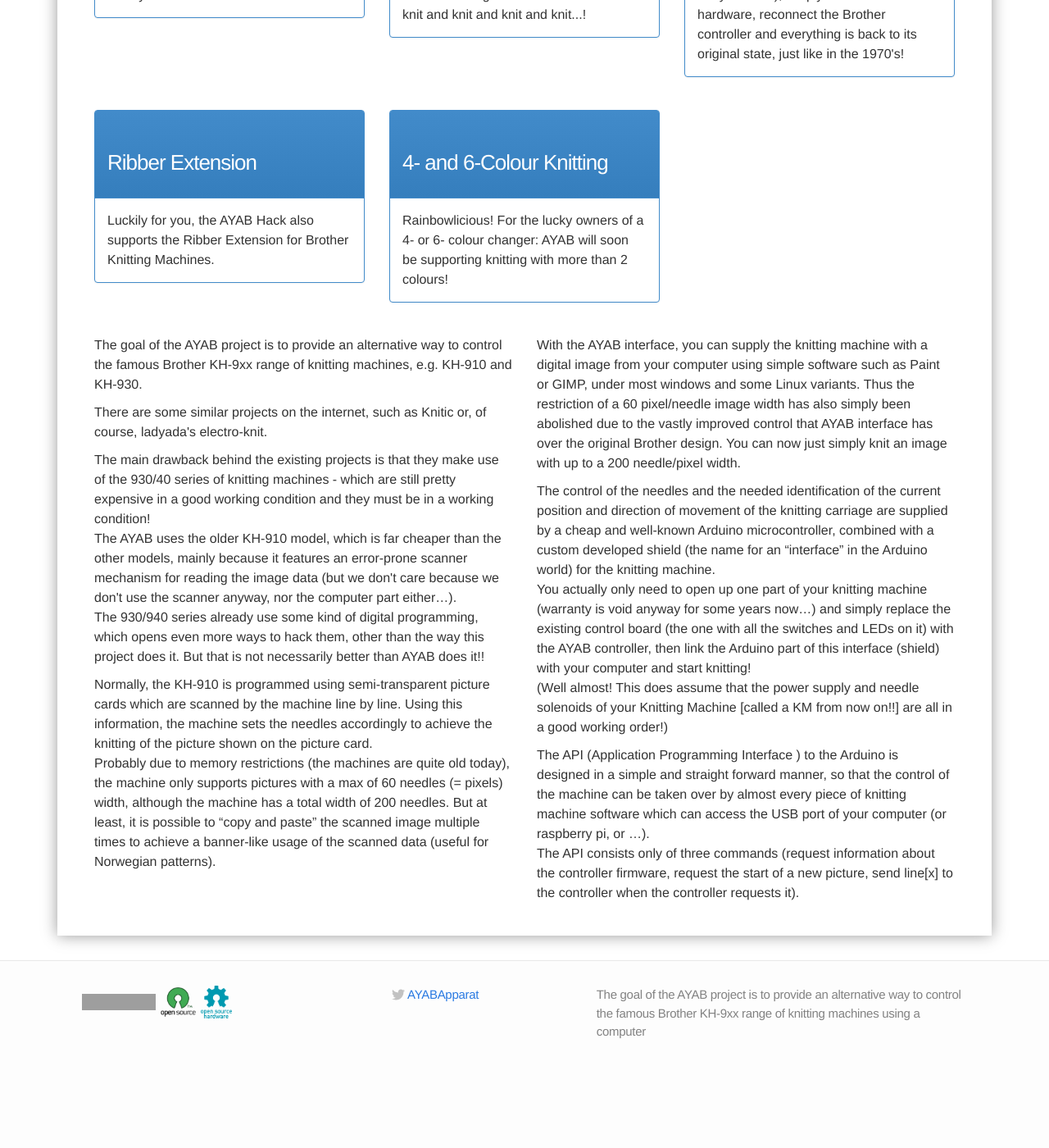
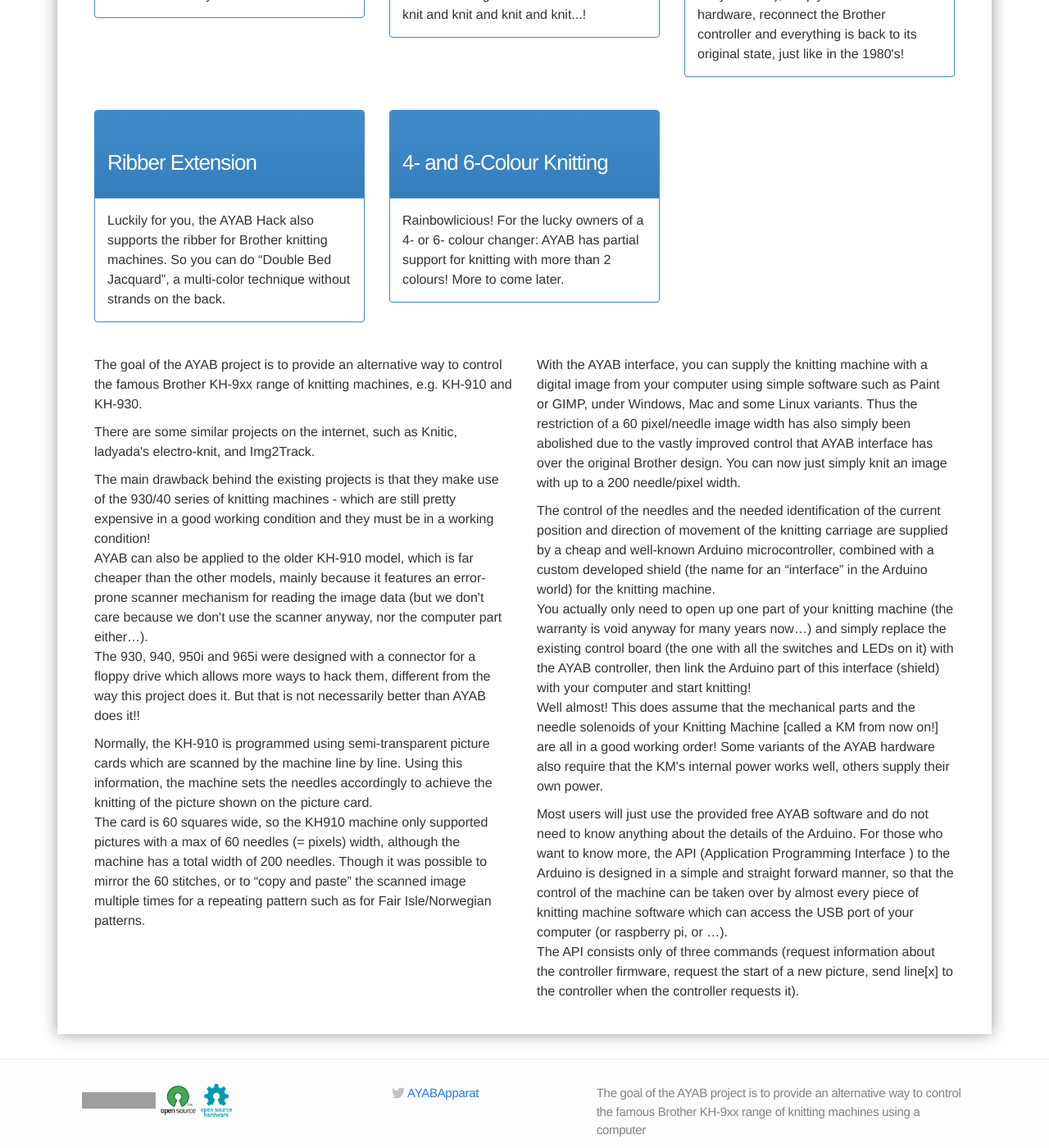
Before and after one commit to AllYarnsAreBeautiful/allyarnsarebeautiful.github.io, a Jekyll site: the page built from features.md, in a window 1280 px wide and 1400 px high, scrolled down 526 px. Shown: the whole window at 82% size. Built offline with Jekyll 4.4.1, drawn with Linux system fonts in a browser that asks for light colours; before the commit the page ends 1851 px from its top, so only the background shows below that; some of the changed text lies outside the part shown; grey boxes are pictures that could not be loaded.

Commit message:
Update features.md
text changes. What do you think about the change of title from Features to What is AYAB?

```diff
--- a/features.md
+++ b/features.md
@@ -1,6 +1,6 @@
 ---
 layout: page
-title: Features
+title: What is AYAB?
 permalink: /features/
 ---
 
@@ -11,7 +11,7 @@ permalink: /features/
      <h3 class="panel-title">My knitting, my pattern!</h3>
    </div>
    <div class="panel-body">
-   Pixels are needles, needles are pixels. Getting from an image on your computer to a cosy sweater in a very simple and convenient manner. Thus you can decide what you want to wear!
+   Pixels are needles, needles are pixels. Getting from an image on your computer to a design on a cosy sweater in a very simple and convenient manner. Thus you can decide what you want to wear!
    </div>
  </div>
 </div>
@@ -33,7 +33,7 @@ permalink: /features/
      <h3 class="panel-title">Easily applicable</h3>
    </div>
    <div class="panel-body">
-   The AYAB hack (as we call our Arduino and shield) is non-destructive and fully reversible! That is, if you want to go back to the original Brother technology again (I bet you won't), simply remove the AYAB hardware, reconnect the Brother controller and everything is back to its original state, just like in the 1970's!
+   The AYAB hack (as we call our Arduino and shield) is non-destructive and fully reversible! That is, if you want to go back to the original Brother technology again (I bet you won't), simply remove the AYAB hardware, reconnect the Brother controller and everything is back to its original state, just like in the 1980's!
    </div>
  </div>
 </div>
@@ -46,7 +46,7 @@ permalink: /features/
      <h3 class="panel-title">Ribber Extension</h3>
    </div>
    <div class="panel-body">
-   Luckily for you, the AYAB Hack also supports the Ribber Extension for Brother Knitting Machines.
+   Luckily for you, the AYAB Hack also supports the ribber for Brother knitting machines. So you can do “Double Bed Jacquard”, a multi-color technique without strands on the back.
    </div>
  </div>
 </div>
@@ -58,7 +58,7 @@ permalink: /features/
    </div>
    <div class="panel-body">
    Rainbowlicious!
-   For the lucky owners of a 4- or 6- colour changer: AYAB will soon be supporting knitting with more than 2 colours!
+   For the lucky owners of a 4- or 6- colour changer: AYAB has partial support for knitting with more than 2 colours! More to come later.
    </div>
  </div>
 </div>
@@ -68,25 +68,25 @@ permalink: /features/
     <div class="col-sm-6">
 <p>The goal of the AYAB project is to provide an alternative way to control the famous Brother KH-9xx range of knitting machines, e.g. KH-910 and KH-930.</p>
 
-<p>There are some similar projects on the internet, such as Knitic or, of course, ladyada's electro-knit.</p>
+<p>There are some similar projects on the internet, such as Knitic, ladyada's electro-knit, and Img2Track.</p>
 
 <p>The main drawback behind the existing projects is that they make use of the 930/40 series of knitting machines - which are still pretty expensive in a good working condition and they must be in a working condition!<br>
-The AYAB uses the older KH-910 model, which is far cheaper than the other models, mainly because it features an error-prone scanner mechanism for reading the image data (but we don't care because we don't use the scanner anyway, nor the computer part either…).<br>
-The 930/940 series already use some kind of digital programming, which opens even more ways to hack them, other than the way this project does it. But that is not necessarily better than AYAB does it!!</p>
+AYAB can also be applied to the older KH-910 model, which is far cheaper than the other models, mainly because it features an error-prone scanner mechanism for reading the image data (but we don't care because we don't use the scanner anyway, nor the computer part either…).<br>
+The 930, 940, 950i and 965i were designed with a connector for a floppy drive which allows more ways to hack them, different from the way this project does it. But that is not necessarily better than AYAB does it!!</p>
 
 <p>Normally, the KH-910 is programmed using semi-transparent picture cards which are scanned by the machine line by line. Using this information, the machine sets the needles accordingly to achieve the knitting of the picture shown on the picture card.<br>
-Probably due to memory restrictions (the machines are quite old today), the machine only supports pictures with a max of 60 needles (= pixels) width, although the machine has a total width of 200 needles. But at least, it is possible to “copy and paste” the scanned image multiple times to achieve a banner-like usage of the scanned data (useful for Norwegian patterns).</p>
+The card is 60 squares wide, so the KH910 machine only supported pictures with a max of 60 needles (= pixels) width, although the machine has a total width of 200 needles. Though it was possible to mirror the 60 stitches, or to “copy and paste” the scanned image multiple times for a repeating pattern such as for Fair Isle/Norwegian patterns.</p>
 
 </div>
 
 <div class="col-sm-6">
-<p>With the AYAB interface, you can supply the knitting machine with a digital image from your computer using simple software such as Paint or GIMP, under most windows and some Linux variants. Thus the restriction of a 60 pixel/needle image width has also simply been abolished due to the vastly improved control that AYAB interface has over the original Brother design. You can now just simply knit an image with up to a 200 needle/pixel width.</p>
+<p>With the AYAB interface, you can supply the knitting machine with a digital image from your computer using simple software such as Paint or GIMP, under Windows, Mac and some Linux variants. Thus the restriction of a 60 pixel/needle image width has also simply been abolished due to the vastly improved control that AYAB interface has over the original Brother design. You can now just simply knit an image with up to a 200 needle/pixel width.</p>
 
 <p>The control of the needles and the needed identification of the current position and direction of movement of the knitting carriage are supplied by a cheap and well-known Arduino microcontroller, combined with a custom developed shield (the name for an “interface” in the Arduino world) for the knitting machine.<br>
-You actually only need to open up one part of your knitting machine (warranty is void anyway for some years now…) and simply replace the existing control board (the one with all the switches and LEDs on it) with the AYAB controller, then link the Arduino part of this interface (shield) with your computer and start knitting!<br>
-(Well almost! This does assume that the power supply and needle solenoids of your Knitting Machine [called a KM from now on!!] are all in a good working order!)</p>
+You actually only need to open up one part of your knitting machine (the warranty is void anyway for many years now…) and simply replace the existing control board (the one with all the switches and LEDs on it) with the AYAB controller, then link the Arduino part of this interface (shield) with your computer and start knitting!<br>
+Well almost! This does assume that the mechanical parts and the needle solenoids of your Knitting Machine [called a KM from now on!] are all in a good working order! Some variants of the AYAB hardware also require that the KM's internal power works well, others supply their own power.</p>
 
-<p>The API (Application Programming Interface ) to the Arduino is designed in a simple and straight forward manner, so that the control of the machine can be taken over by almost every piece of knitting machine software which can access the USB port of your computer (or raspberry pi, or …).<br>
+<p>Most users will just use the provided free AYAB software and do not need to know anything about the details of the Arduino. For those who want to know more, the API (Application Programming Interface ) to the Arduino is designed in a simple and straight forward manner, so that the control of the machine can be taken over by almost every piece of knitting machine software which can access the USB port of your computer (or raspberry pi, or …). <br>
 The API consists only of three commands (request information about the controller firmware, request the start of a new picture, send line[x] to the controller when the controller requests it).</p>
 
 </div>
```
